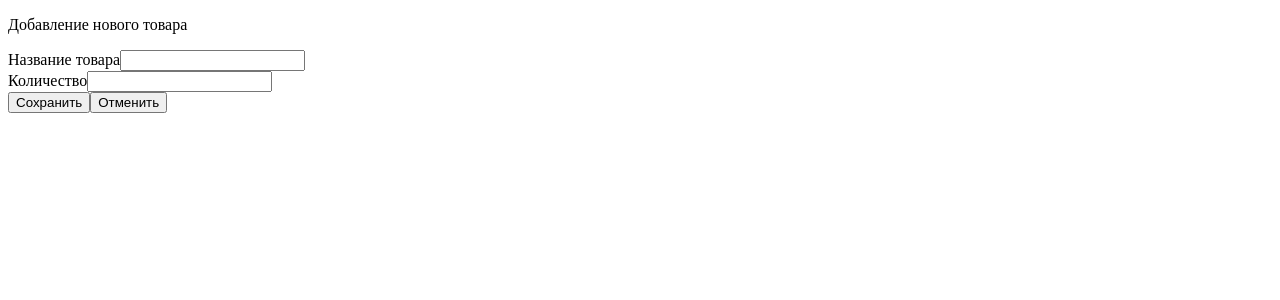
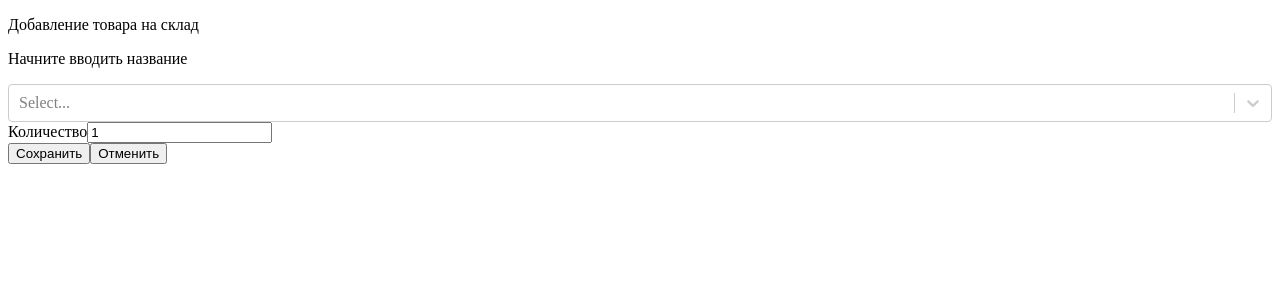
Before and after one commit to Eraphion/ProductsAccounter, a React (Create React App) app: page / in a window 1280 px wide. Both pictures are taken after typing "Sample" into the empty fields and a click on the button "Добавить товар". Shown: the top 300 px of the page. Built offline with nearby package versions, Linux system fonts and the light colour scheme.

Commit message:
Finished required business logic

```diff
--- a/package.json
+++ b/package.json
@@ -9,6 +9,7 @@
     "react-redux": "^7.1.0-rc.1",
     "react-router-dom": "^5.1.2",
     "react-scripts": "3.2.0",
+    "react-select": "^3.0.8",
     "redux": "^4.0.4",
     "redux-thunk": "^2.3.0"
   },
--- a/src/Actions/Creators/Product/Actions.js
+++ b/src/Actions/Creators/Product/Actions.js
@@ -1,10 +1,11 @@
-import {DELETE_PRODUCT, EDIT_PRODUCT} from 'Actions/Types'
+import {DELETE_PRODUCT, EDIT_PRODUCT, ADD_QUANTITY} from 'Actions/Types'
 
 export const DeleteProduct = id => dispatch => {
     dispatch({
         type: DELETE_PRODUCT,
         payload: id
-    })}
+    })
+}
 
 export const EditProduct = product => dispatch => {
     dispatch({
@@ -12,4 +13,14 @@ export const EditProduct = product => dispatch => {
         payload: {
             ...product
         }
-    })}
+    })
+}
+
+export const AddQuantity = ({id, addedQuantity}) => dispatch => {
+    dispatch({
+        type: ADD_QUANTITY,
+        payload: {
+            id, addedQuantity
+         }
+     })
+}
--- a/src/Actions/Creators/index.js
+++ b/src/Actions/Creators/index.js
@@ -1,8 +1,9 @@
-import {DeleteProduct, EditProduct} from './Product/Actions';
+import {DeleteProduct, EditProduct, AddQuantity} from './Product/Actions';
 import {InitStore} from './InitStore/Actions';
 
 export {
     InitStore,
     DeleteProduct,
-    EditProduct
+    EditProduct,
+    AddQuantity
 }
--- a/src/Actions/Types/Product/Types.js
+++ b/src/Actions/Types/Product/Types.js
@@ -1,2 +1,3 @@
 export const DELETE_PRODUCT = "deleteProduct";
 export const EDIT_PRODUCT ="editProduct";
+export const ADD_QUANTITY ="addQuantity";
--- a/src/Actions/Types/index.js
+++ b/src/Actions/Types/index.js
@@ -1,11 +1,12 @@
-import {DELETE_PRODUCT, EDIT_PRODUCT} from './Product/Types';
+import {DELETE_PRODUCT, EDIT_PRODUCT, ADD_QUANTITY} from './Product/Types';
 import {INIT_STORE} from './InitStore/Types';
 
 const DEFAULT = "DEFAULT";
 
 export {
+    INIT_STORE,
+    ADD_QUANTITY,
     DELETE_PRODUCT,
     EDIT_PRODUCT,
-    INIT_STORE,
     DEFAULT
 }
--- a/src/Components/AddProduct/Component.js
+++ b/src/Components/AddProduct/Component.js
@@ -1,25 +1,60 @@
-import React from 'react';
+import React, {useState} from 'react';
 import {useHistory} from 'react-router-dom';
+import {useSelector, useDispatch} from 'react-redux';
+import Select from 'react-select';
 
 import {getNavigation} from 'Routing';
+import {ProductReducer} from 'Reducers/Naming';
+import {InputPositiveOnly} from "Utils/InputChecker";
+import {AddQuantity} from 'Actions/Creators';
 
 const AddProduct = () => {
-    const productNameId = "ProductName";
     const productQuantityId = "ProductQuantity";
     const {toProductTable} = getNavigation(useHistory());
 
+    const [productQuantity, setProductQuantity] = useState(1);
+    const [selectedOption, setSelectedOption] = useState(undefined);
+    const dispatch = useDispatch();
+
+    const products = useSelector(state => state[ProductReducer]);
+    let productOptions;
+
+    if (!products)
+        productOptions = {};
+    else {
+        productOptions = products.map(product => ({
+            value: product.id,
+            label: product.name }
+            ));
+    }
+
+    const submitForm = e => {
+        e.preventDefault();
+        if (!selectedOption) return;
+
+        dispatch(AddQuantity({
+            id: selectedOption.value,
+            addedQuantity: productQuantity
+        }))
+
+        toProductTable();
+    }
+
     return (
         <div>
-            <p>Добавление нового товара</p>
-            <form>
+            <p>Добавление товара на склад</p>
+            <form onSubmit={submitForm}>
+
                 <div>
-                    <label htmlFor={productNameId}>Название товара</label>
-                    <input id={productNameId}></input>
+                    <p>Начните вводить название</p>
+                    <Select options={productOptions} onChange={selected => setSelectedOption(selected)} />
                 </div>
+
                 <div>
                     <label htmlFor={productQuantityId}>Количество</label>
-                    <input id={productQuantityId}></input>
+                    <input id={productQuantityId} value={productQuantity} onChange={e => InputPositiveOnly(e, setProductQuantity)}></input>
                 </div>
+
                 <button type="submit">Сохранить</button>
                 <button onClick={toProductTable}>Отменить</button>
             </form>
--- a/src/Components/Product/DetailedCard/Component.js
+++ b/src/Components/Product/DetailedCard/Component.js
@@ -16,7 +16,7 @@ const DetailedProduct = () => {
     let productCard = products.find(product => product.id === parseInt(id));
     const {name, quantity, price, description, priceHistory} = productCard;
     const historyToRender = priceHistory.map(priceStamp => (
-        <li>
+        <li key={priceStamp.date}>
             <span>Цена составляла {priceStamp.price} на момент {priceStamp.date}</span>
         </li>
     ));
--- a/src/Reducers/Product/Reducer.js
+++ b/src/Reducers/Product/Reducer.js
@@ -1,4 +1,4 @@
-import {DELETE_PRODUCT, EDIT_PRODUCT, INIT_STORE, DEFAULT} from 'Actions/Types';
+import {DELETE_PRODUCT, EDIT_PRODUCT, INIT_STORE, ADD_QUANTITY, DEFAULT} from 'Actions/Types';
 import {ProductReducer} from 'Reducers/Naming';
 import SharedReducer from 'Utils/SharedReducer';
 import { getDate } from 'Utils/DateParser';
@@ -13,7 +13,7 @@ const getHandlers = (state , {payload}) => ({
         state.filter(product => product.id !== payload)),
     [EDIT_PRODUCT]: () => (
         state.map(product => {
-            if(product.id === payload.id) {
+            if (product.id === payload.id) {
                 const {name, price, quantity,description, priceHistory} = payload;
                 if (price !== priceHistory[priceHistory.length-1].price)
                     priceHistory.push(createPriceHistory(price));
@@ -26,6 +26,14 @@ const getHandlers = (state , {payload}) => ({
                 return product;
         })
     ),
+    [ADD_QUANTITY]: () => state.map(product => {
+        if (product.id !== payload.id)
+            return product;
+        else return ({
+            ...product,
+            quantity: product.quantity + payload.addedQuantity
+        })
+    }),
     [INIT_STORE]: () => payload[ProductReducer].map(product => {
         if (!product.priceHistory)
              product.priceHistory = [createPriceHistory(product.price)];
--- a/src/Utils/LocalStorageTool.js
+++ b/src/Utils/LocalStorageTool.js
@@ -29,5 +29,9 @@ export const getInitStateIfNoLS = () => ({
     [ProductReducer]: [
         {id: 0, name: "Монитор LG", price: 15000, quantity: 2, description: "IPS монитор с диагональю 17 дюймов"},
         {id: 1, name: "Телефон Huawei", price: 20000, quantity: 1,description: "8 ядерный SoC A-55 с диагональю 5.7 дюймов"},
-        {id: 2, name: "Клавиатура Logitech", price: 2000, quantity: 3,description: "Обладает яркой и настраиваемой RGB-подсветкой"}
+        {id: 2, name: "Клавиатура Logitech", price: 2000, quantity: 3,description: "Обладает яркой и настраиваемой RGB-подсветкой"},
+        {id: 3, name: "Видеокарта MSI", price: 13000, quantity: 4, description: "Дополнительные характеристики видеокарты"},
+        {id: 4, name: "Видеокарта ASUS", price: 17000, quantity: 2,description: "Лучше, чем MSI"},
+        {id: 6, name: "Принтер Xerox", price: 3000, quantity: 1,description: "Печатает 20 страниц в минуту!"},
+        {id: 7, name: "Наушники NONAME", price: 200, quantity: 9,description: "20 - 20000 hz"}
     ]})
```
Also changed, not shown: 2 other files (tests, documents, lock files or other folders).
